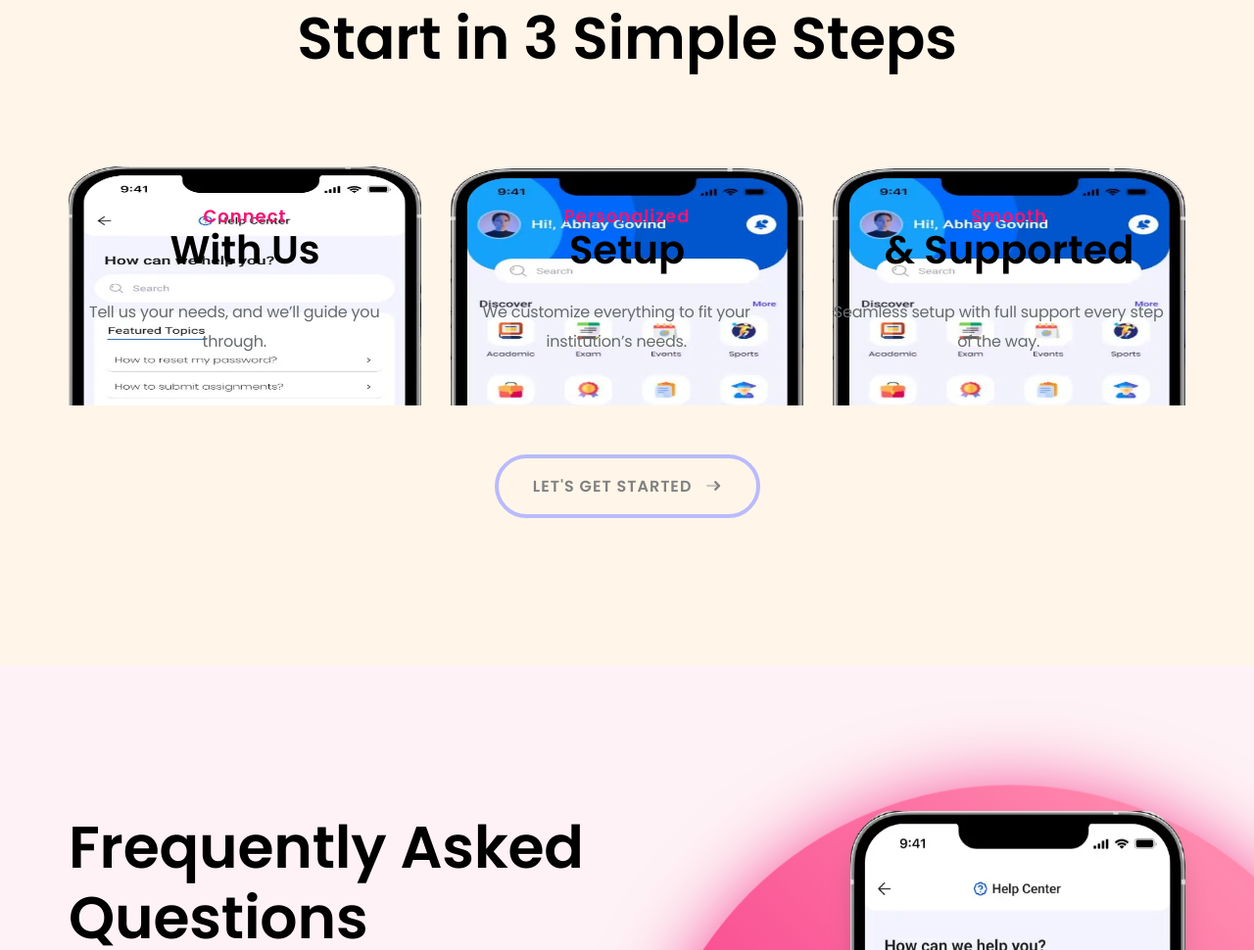
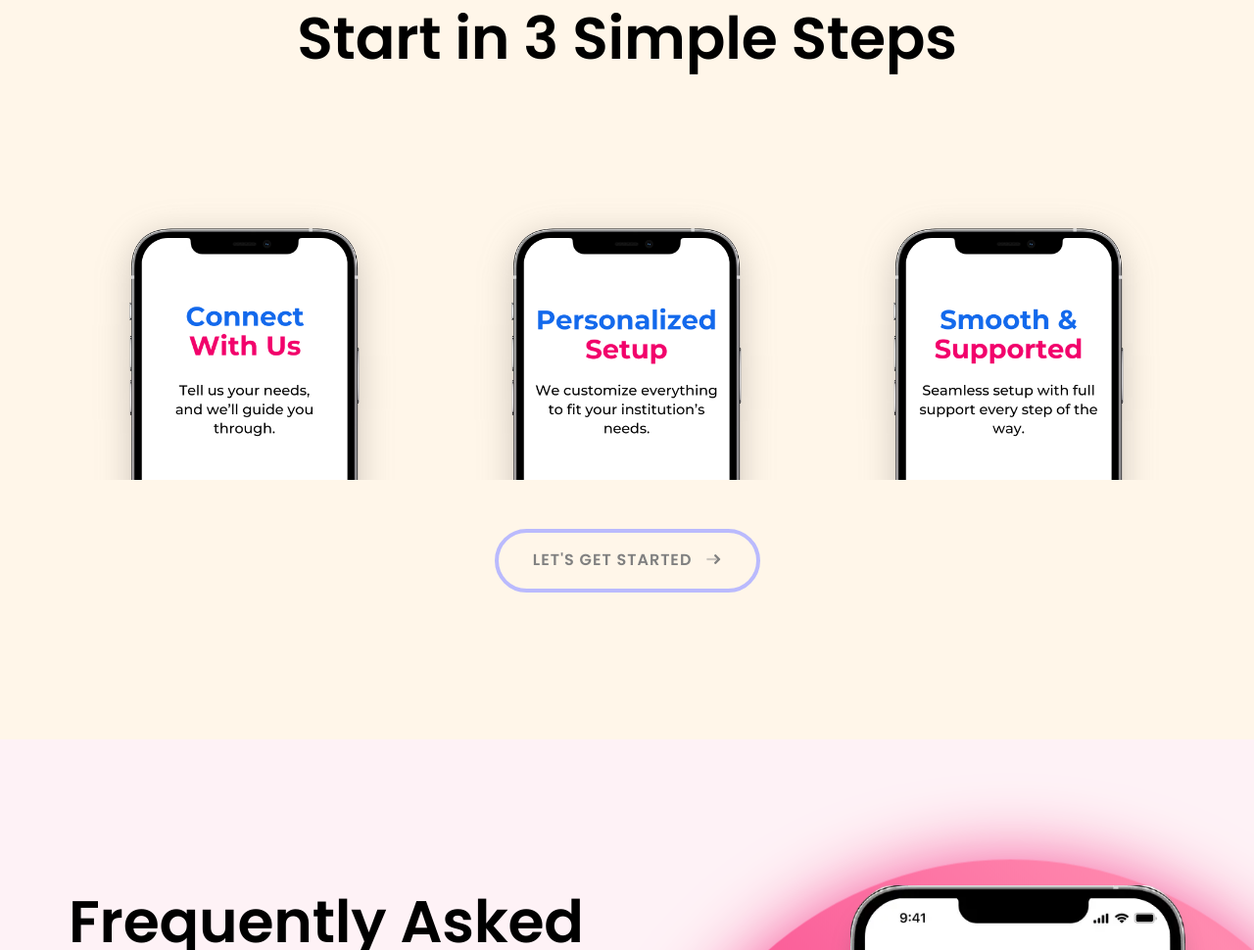
Before and after one commit to Wictronix/Kampus-Konnect, a plain HTML site: page index.html in a window 1280 px wide. Shown: the part 5378-6348 px from the top of the page at 98% size. Drawn offline with Linux system fonts and the light colour scheme.

Commit message:
Images-changed

```diff
--- a/assets/css/style.css
+++ b/assets/css/style.css
@@ -2698,25 +2698,8 @@ td i {
 }
 .step__box .content {
   margin-top: 4.5rem;
-  background-size: 100% 200% !important;
-  padding: 5vh 0;
-}
-.step__box .content h3 {
-  font-size: 1.8rem;
-  font-weight: 600;
-  color: #f41675;
-  margin-bottom: 2.5rem;
-  line-height: -4rem;
-  letter-spacing: 0.1rem;
-}
-.step__box .content h3 span {
-  display: block;
-  font-size: 4rem;
-  color: #000;
-  letter-spacing: initial;
-}
-.step__box .content .paragraph {
-  width: 94%;
+  height: auto;
+  width: 25vw;
 }
 .step .button {
   border: 4px solid rgb(186, 186, 253);
@@ -2779,10 +2762,7 @@ td i {
   }
   .step__box .content {
     margin: 0;
-  }
-  .step__box .content .paragraph {
-    width: 60%;
-    margin: 0 auto;
+    width: 50vw;
   }
 }
 @media (max-width: 768px) {
--- a/index.html
+++ b/index.html
@@ -434,7 +434,7 @@
       </p>
       <div class="row">
         <div class="button__wrapper">
-          <a href="#" class="button">
+          <a href="index.html#contact" class="button">
             <span>LEARN MORE</span>
           </a>
         </div>
@@ -625,41 +625,17 @@
           <div class="row">
             <div class="col-lg-4">
               <div class="step__box">
-                <div
-                  class="content"
-                  style="background: url('/assets/images/faq.webp')"
-                >
-                  <h3>Connect<span>With Us</span></h3>
-                  <p class="paragraph dark">
-                    Tell us your needs, and we’ll guide you through.
-                  </p>
-                </div>
+                <img class="content" src="/assets/images/screen-1.png" />
               </div>
             </div>
             <div class="col-lg-4">
               <div class="step__box">
-                <div
-                  class="content"
-                  style="background: url('/assets/images/home.webp')"
-                >
-                  <h3>Personalized<span>Setup</span></h3>
-                  <p class="paragraph dark">
-                    We customize everything to fit your institution’s needs.
-                  </p>
-                </div>
+                <img class="content" src="/assets/images/screen-2.png" />
               </div>
             </div>
             <div class="col-lg-4">
               <div class="step__box">
-                <div
-                  class="content"
-                  style="background: url('/assets/images/home.webp')"
-                >
-                  <h3>Smooth<span>& Supported</span></h3>
-                  <p class="paragraph dark">
-                    Seamless setup with full support every step of the way.
-                  </p>
-                </div>
+                <img class="content" src="/assets/images/screen-3.png" />
               </div>
             </div>
           </div>
```
Also changed, not shown: assets/images/screen-1.png (added), assets/images/screen-2.png (added), assets/images/screen-3.png (added).
